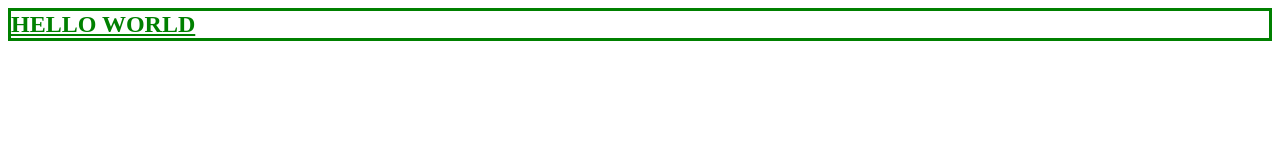
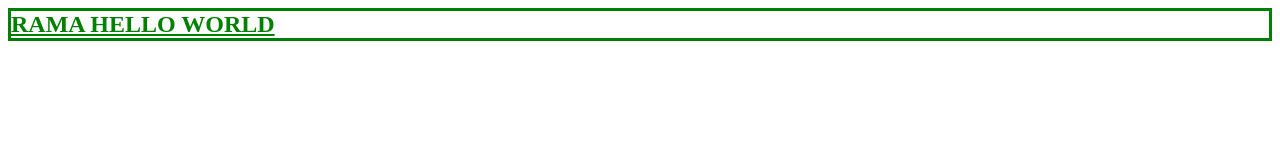
Before and after one commit to mgalarza81/hola-mundo, a plain HTML site: page index.html in a window 1280 px wide. Drawn offline with Linux system fonts and the light colour scheme.

Commit message:
Sexto commit Rama1

```diff
--- a/index.html
+++ b/index.html
@@ -4,6 +4,6 @@
 	<link rel = "stylesheet" href ="estilo.css" >
 </head>
 <body>
-	<h2 class ="miEstilo">HELLO WORLD</h2>
+	<h2 class ="miEstilo">RAMA HELLO WORLD</h2>
 </body>
 </html>
```
